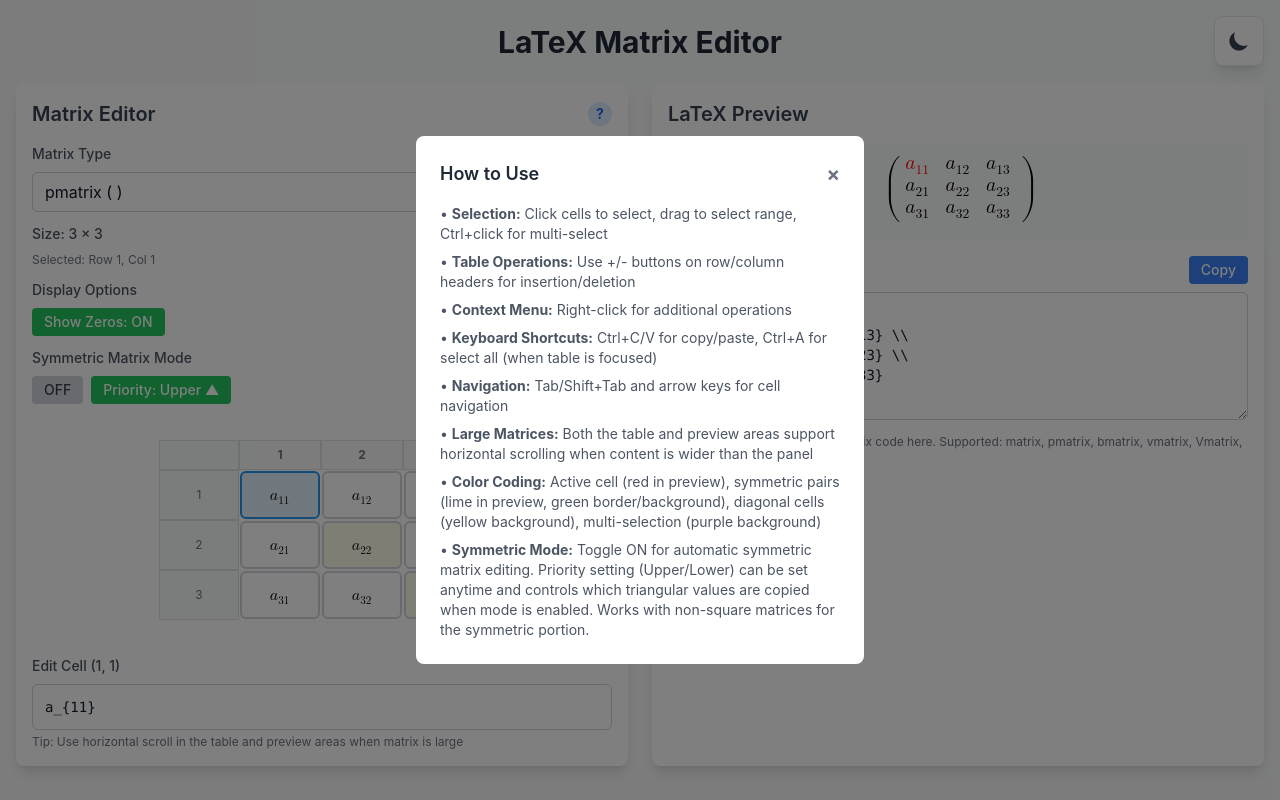
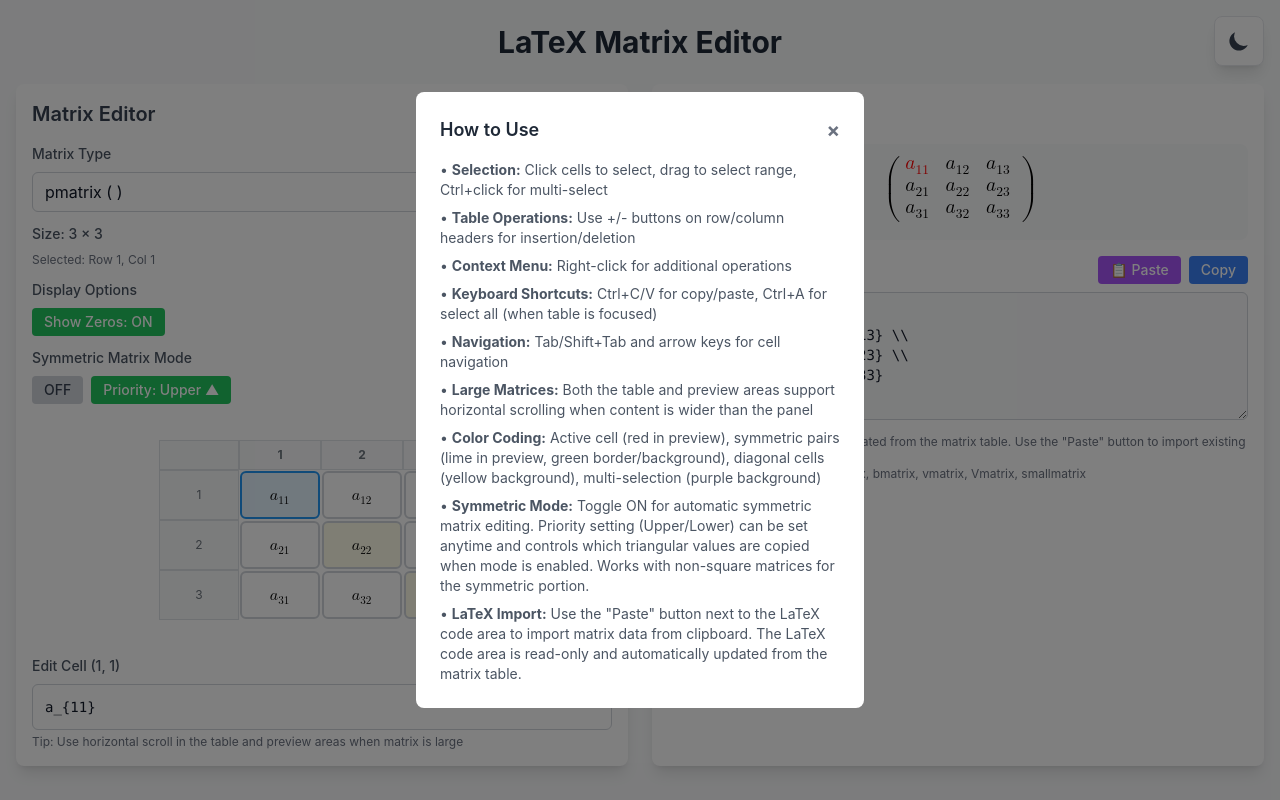
Before and after one commit to ymzkd/MiniTools-WebApp, a React (Vite) app: page / in a window 1280 px wide. Both pictures are taken after a click on the button "Show help". Built offline with nearby package versions, Linux system fonts and the light colour scheme.

Commit message:
Implement LaTeX matrix import and read-only code preview
Co-authored-by: ymz.ptr <ymz.ptr@gmail.com>

```diff
--- a/src/components/LaTeXMatrixEditor.tsx
+++ b/src/components/LaTeXMatrixEditor.tsx
@@ -517,11 +517,11 @@ const LaTeXMatrixEditor: React.FC = () => {
       // 編集ボックスの内容も更新
       setCurrentCellContent(normalizedCells[0][0] || '');
 
-      // セルの再レンダリング
+      // セルの再レンダリング（一方向同期：クリップボード → 行列テーブル → LaTeXコード）
       setTimeout(() => {
         if (window.katex) {
           renderAllCells();
-          setSyncDirection('idle');
+          // クリップボードからのインポート時は行列テーブルからLaTeXコードを再生成
           setTimeout(() => {
             generateLatex();
           }, 10);
@@ -918,24 +918,35 @@ const LaTeXMatrixEditor: React.FC = () => {
     }
   };
 
-  // LaTeXコード手動編集
+  // クリップボードからLaTeXコードをペースト
+  const pasteFromClipboard = async () => {
+    try {
+      const clipboardText = await navigator.clipboard.readText();
+
+      if (clipboardText.trim()) {
+        // LaTeX行列のパターンをチェック
+        const matrixRegex = /\\begin\{(\w+matrix)\}[\s\S]*?\\end\{\1\}/;
+        if (matrixRegex.test(clipboardText)) {
+          parseLatexMatrix(clipboardText);
+
+          // 成功メッセージを表示
+          setCopySuccess(true);
+          setTimeout(() => setCopySuccess(false), 2000);
+        } else {
+          setParseError('Clipboard does not contain valid LaTeX matrix code');
+          setTimeout(() => setParseError(''), 3000);
+        }
+      }
+    } catch (error) {
+      setParseError('Failed to read from clipboard. Please check browser permissions.');
+      setTimeout(() => setParseError(''), 3000);
+    }
+  };
+
+  // LaTeXコード手動編集（無効化 - 読み取り専用モード）
   const handleLatexCodeChange = (value: string) => {
-    setLatexCode(value);
-
-    const currentLength = latexCode.length;
-    const newLength = value.length;
-    const isLargeChange = Math.abs(newLength - currentLength) > 20;
-
-    setSyncDirection('code-to-table');
-
-    if (isLargeChange) {
-      parseLatexMatrix(value);
-    } else {
-      clearTimeout(window.parseTimeout);
-      window.parseTimeout = setTimeout(() => {
-        parseLatexMatrix(value);
-      }, 500);
-    }
+    // 編集不可のため、この関数は何もしない
+    // 行列テーブルからの一方向同期のみ
   };
 
   // セルの値がゼロかどうかを判定
@@ -1309,6 +1320,7 @@ const LaTeXMatrixEditor: React.FC = () => {
                   <p>• <strong>Large Matrices:</strong> Both the table and preview areas support horizontal scrolling when content is wider than the panel</p>
                   <p>• <strong>Color Coding:</strong> Active cell (red in preview), symmetric pairs (lime in preview, green border/background), diagonal cells (yellow background), multi-selection (purple background)</p>
                   <p>• <strong>Symmetric Mode:</strong> Toggle ON for automatic symmetric matrix editing. Priority setting (Upper/Lower) can be set anytime and controls which triangular values are copied when mode is enabled. Works with non-square matrices for the symmetric portion.</p>
+                  <p>• <strong>LaTeX Import:</strong> Use the "Paste" button next to the LaTeX code area to import matrix data from clipboard. The LaTeX code area is read-only and automatically updated from the matrix table.</p>
                 </div>
               </div>
             </div>
@@ -1330,8 +1342,16 @@ const LaTeXMatrixEditor: React.FC = () => {
           <div>
             <div className="flex justify-between items-center mb-2">
               <label className="text-sm font-medium text-gray-600 dark:text-gray-300">
-                LaTeX Code (Editable)
+                LaTeX Code (Preview)
               </label>
+              <div className="flex gap-2">
+                <button
+                  onClick={pasteFromClipboard}
+                  className="px-3 py-1 bg-purple-500 text-white rounded text-sm font-medium hover:bg-purple-600 transition-colors"
+                  title="Paste LaTeX matrix code from clipboard"
+                >
+                  📋 Paste
+                </button>
                 <button
                   onClick={copyToClipboard}
                   className={`px-3 py-1 rounded text-sm font-medium transition-colors ${
@@ -1343,15 +1363,17 @@ const LaTeXMatrixEditor: React.FC = () => {
                   {copySuccess ? 'Copied!' : 'Copy'}
                 </button>
               </div>
+            </div>
             <textarea
               value={latexCode}
-              onChange={(e) => handleLatexCodeChange(e.target.value)}
-              className="w-full h-32 p-3 border border-gray-300 dark:border-gray-600 rounded-md font-mono text-sm focus:ring-2 focus:ring-blue-500 focus:border-transparent overflow-x-auto bg-white dark:bg-gray-700 text-gray-900 dark:text-gray-100"
-              placeholder="Paste LaTeX matrix code here or edit generated code..."
+              readOnly
+              className="w-full h-32 p-3 border border-gray-300 dark:border-gray-600 rounded-md font-mono text-sm focus:ring-2 focus:ring-blue-500 focus:border-transparent overflow-x-auto bg-gray-50 dark:bg-gray-800 text-gray-900 dark:text-gray-100 cursor-default"
+              placeholder="LaTeX code will be generated automatically from the matrix table..."
               style={{ resize: 'vertical' }}
             />
             <div className="mt-2 text-xs text-gray-500 dark:text-gray-400">
-              <p>You can paste existing LaTeX matrix code here. Supported: matrix, pmatrix, bmatrix, vmatrix, Vmatrix, smallmatrix</p>
+              <p>LaTeX code is automatically generated from the matrix table. Use the "Paste" button to import existing LaTeX matrix code from clipboard.</p>
+              <p>Supported formats: matrix, pmatrix, bmatrix, vmatrix, Vmatrix, smallmatrix</p>
               {parseError && (
                 <p className="text-red-600 dark:text-red-400 mt-1">Parse error: {parseError}</p>
               )}
```
Lines whose indentation alone changed are shown as unchanged.
